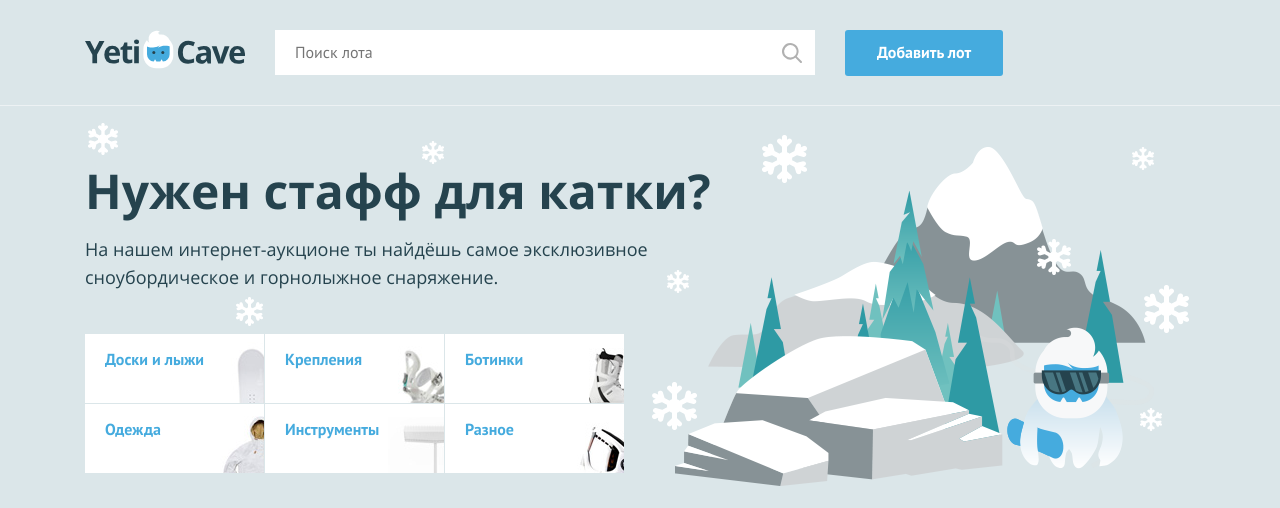
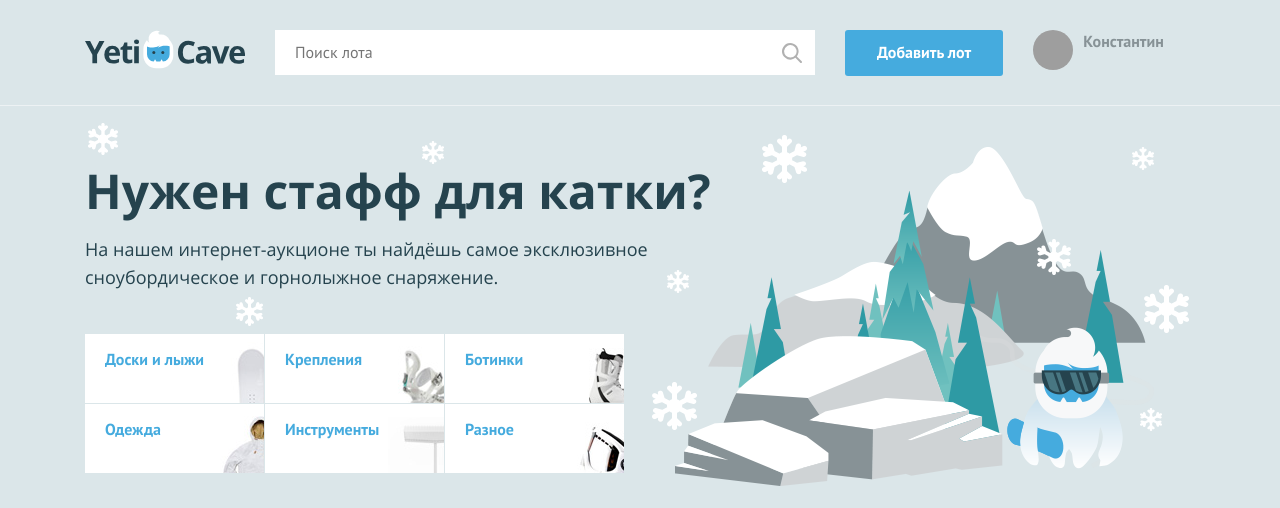
Before and after one commit to VitaliyBru/510505-yeticave, a PHP site: page / in a window 1280 px wide. Shown: the top 508 px of the page. Run offline with PHP 8.4, Linux system fonts and the light colour scheme; grey boxes are pictures that could not be loaded.

Commit message:
Добавил показ аватара пользователя

```diff
--- a/index.php
+++ b/index.php
@@ -44,6 +44,24 @@ $now = strtotime('now');
         <nav class="user-menu">
 
         <!-- здесь должен быть PHP код для показа аватара пользователя -->
+
+            <?php if ($is_auth): ?>
+                <div class="user-menu__image">
+                    <img src="$user_avatar" width="40" height="40" alt="Пользователь">
+                </div>
+                <div class="user-menu__logged">
+                    <p> <?=$user_name; ?> </p>
+                </div>
+            <?php else: ?>
+                <ul class="user-menu__list">
+                    <li class="user-menu__item">
+                        <a href="#">Регистрация</a>
+                    </li>
+                    <li class="user-menu__item">
+                        <a href="#">Вход</a>
+                    </li>
+                </ul>
+            <?php endif; ?>
 
         </nav>
     </div>
```
